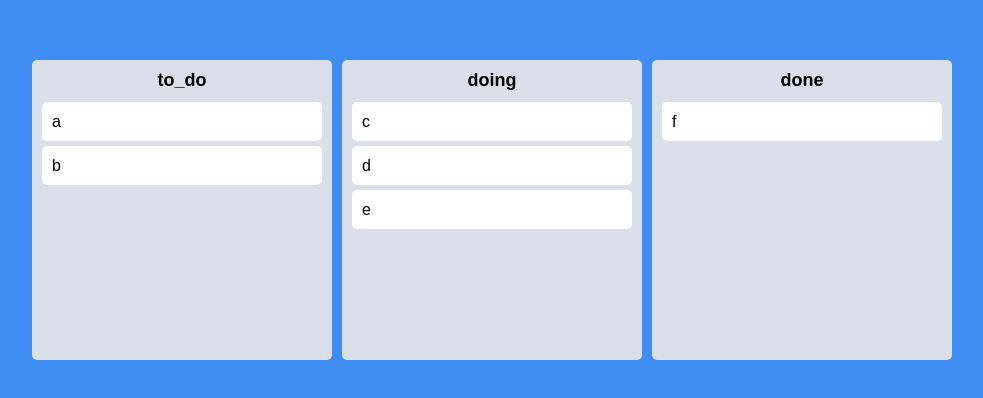
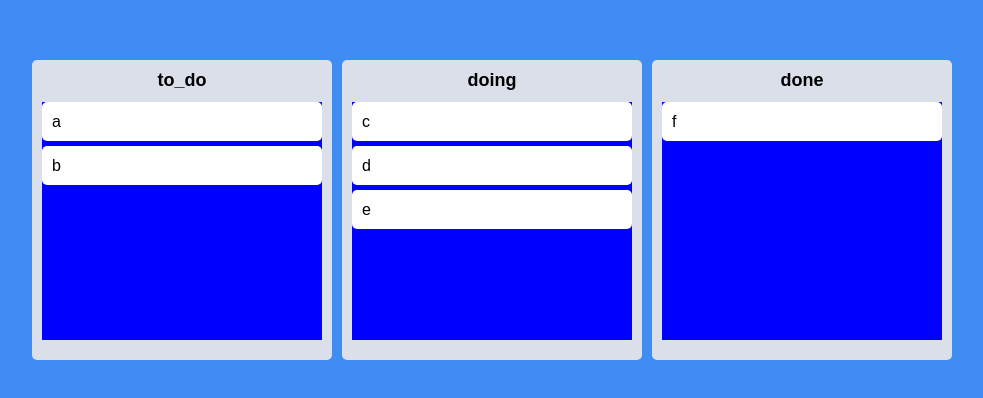
Before and after one commit to dohyun98/nomad-trello, a React (Create React App) app: page / in a window 1280 px wide. Shown: the part 190-588 px from the top of the page, without its empty margins (148-1131 px from the left). Built offline with nearby package versions, Linux system fonts and the light colour scheme.

Commit message:
#7.11 Droppable Snapshot

```diff
--- a/src/App.tsx
+++ b/src/App.tsx
@@ -24,7 +24,6 @@
 function App() {
   const [toDos, setToDos] = useRecoilState(toDoState);
   const onDragEnd = (info: DropResult) => {
-    console.log(info);
     const { destination, draggableId, source } = info;
     if (!destination) return;
     if (destination?.droppableId === source.droppableId) {
--- a/src/Components/Board.tsx
+++ b/src/Components/Board.tsx
@@ -1,6 +1,6 @@
 import { Droppable } from "react-beautiful-dnd";
+import styled from "styled-components";
 import DragabbleCard from "./DragabbleCard";
-import styled from "styled-components";
 
 const Wrapper = styled.div`
   width: 300px;
@@ -9,6 +9,8 @@
   background-color: ${(props) => props.theme.boardColor};
   border-radius: 5px;
   min-height: 300px;
+  display: flex;
+  flex-direction: column;
 `;
 
 const Title = styled.h2`
@@ -16,6 +18,17 @@
   font-weight: 600;
   margin-bottom: 10px;
   font-size: 18px;
+`;
+
+interface IAreaProps {
+  $isDraggingFromThis: boolean;
+  $isDraggingOver: boolean;
+}
+
+const Area = styled.div<IAreaProps>`
+  background-color: ${(props) => (props.$isDraggingOver ? "pink" : props.$isDraggingFromThis ? "red" : "blue")};
+  flex-grow: 1;
+  transition: background-color 0.3s ease-in-out;
 `;
 
 interface IBoardProps {
@@ -28,13 +41,18 @@
     <Wrapper>
       <Title>{boardId}</Title>
       <Droppable droppableId={boardId}>
-        {(magic) => (
-          <div ref={magic.innerRef} {...magic.droppableProps}>
+        {(magic, info) => (
+          <Area
+            $isDraggingOver={info.isDraggingOver}
+            $isDraggingFromThis={Boolean(info.draggingFromThisWith)}
+            ref={magic.innerRef}
+            {...magic.droppableProps}
+          >
             {toDos.map((toDo, index) => (
               <DragabbleCard key={toDo} index={index} toDo={toDo} />
             ))}
             {magic.placeholder}
-          </div>
+          </Area>
         )}
       </Droppable>
     </Wrapper>
```
